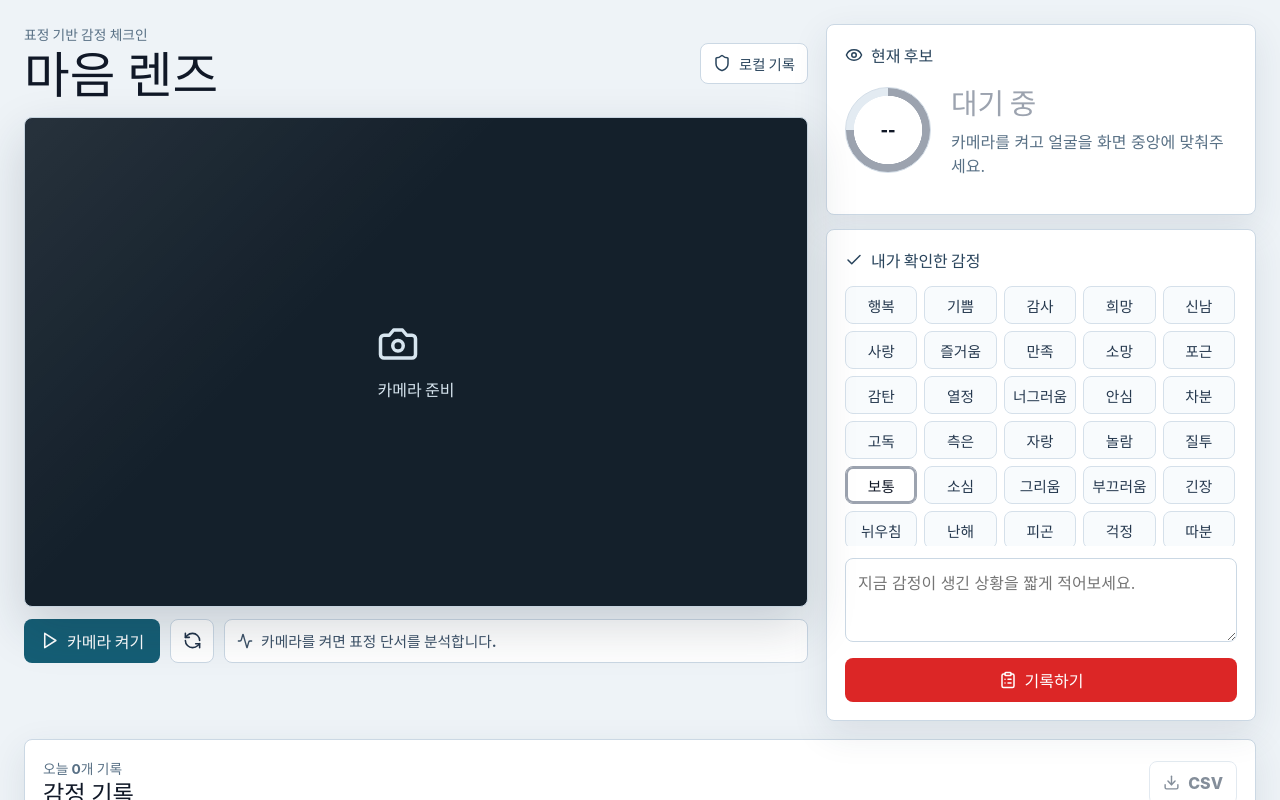
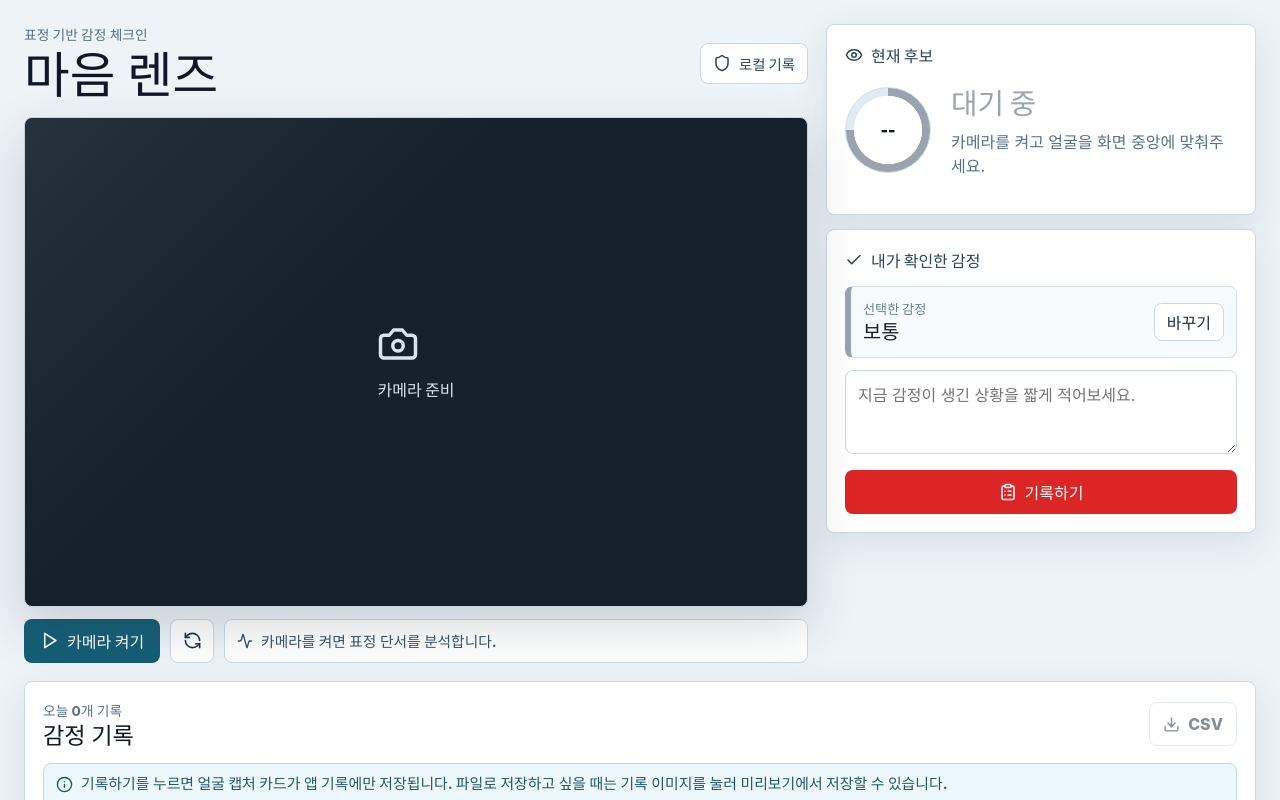
Before and after one commit to cleveranawim-source/emotion_lens, a React (Vite) app: page / in a window 1280 px wide. Shown: the top 800 px of the page. Built offline with nearby package versions, Linux system fonts and the light colour scheme.

Commit message:
Collapse manual emotion picker

```diff
--- a/src/main.jsx
+++ b/src/main.jsx
@@ -560,6 +560,8 @@ function App() {
   const [records, setRecords] = useState(loadRecords);
   const [cameraOn, setCameraOn] = useState(false);
   const [previewRecord, setPreviewRecord] = useState(null);
+  const [emotionPickerOpen, setEmotionPickerOpen] = useState(false);
+  const [showAllEmotions, setShowAllEmotions] = useState(false);
 
   const todayRecords = useMemo(() => {
     const today = new Date().toDateString();
@@ -795,7 +797,9 @@ function App() {
   const topEmotion = prediction?.top;
   const topGroup = prediction?.group;
   const currentOption = topGroup || emotionOptions.find((item) => item.id === (topEmotion?.id || manualEmotion));
-  const selectedEmotionLabel = emotionOptions.find((item) => item.id === manualEmotion)?.label || '보통';
+  const selectedEmotion = emotionOptions.find((item) => item.id === manualEmotion) || emotionOptions.find((item) => item.id === 'ordinary');
+  const selectedEmotionLabel = selectedEmotion?.label || '보통';
+  const recommendedEmotions = prediction?.ranking?.slice(0, 4) || [];
 
   return (
     <main className="app-shell">
@@ -902,6 +906,48 @@ function App() {
               <Check size={18} />
               내가 확인한 감정
             </div>
+
+            <div className="selected-emotion-panel" style={{ '--emotion': selectedEmotion?.color || '#9ca3af' }}>
+              <div>
+                <span>선택한 감정</span>
+                <strong>{selectedEmotionLabel}</strong>
+              </div>
+              <button
+                className="change-emotion-button"
+                onClick={() => {
+                  setEmotionPickerOpen((open) => !open);
+                  setShowAllEmotions(false);
+                }}
+              >
+                바꾸기
+              </button>
+            </div>
+
+            {emotionPickerOpen && (
+              <div className="emotion-picker">
+                <p>추천 후보</p>
+                <div className="emotion-suggestions">
+                  {recommendedEmotions.map((emotion) => (
+                    <button
+                      key={emotion.id}
+                      className={manualEmotion === emotion.id ? 'selected' : ''}
+                      onClick={() => {
+                        setManualEmotion(emotion.id);
+                        setEmotionEditedByUser(true);
+                        setEmotionPickerOpen(false);
+                      }}
+                      style={{ '--emotion': emotion.color }}
+                    >
+                      {emotion.label}
+                    </button>
+                  ))}
+                </div>
+
+                <button className="show-all-button" onClick={() => setShowAllEmotions((visible) => !visible)}>
+                  {showAllEmotions ? '전체 감정 접기' : '전체 감정 보기'}
+                </button>
+
+                {showAllEmotions && (
                   <div className="emotion-grid">
                     {emotionOptions.map((emotion) => (
                       <button
@@ -910,6 +956,8 @@ function App() {
                         onClick={() => {
                           setManualEmotion(emotion.id);
                           setEmotionEditedByUser(true);
+                          setEmotionPickerOpen(false);
+                          setShowAllEmotions(false);
                         }}
                         style={{ '--emotion': emotion.color }}
                       >
@@ -917,6 +965,10 @@ function App() {
                       </button>
                     ))}
                   </div>
+                )}
+              </div>
+            )}
+
             <textarea
               value={note}
               onChange={(event) => setNote(event.target.value)}
--- a/src/styles.css
+++ b/src/styles.css
@@ -349,12 +349,13 @@ h2 {
   display: grid;
   grid-template-columns: repeat(auto-fit, minmax(72px, 1fr));
   gap: 7px;
-  max-height: 260px;
+  max-height: 210px;
   overflow: auto;
   padding-right: 2px;
 }
 
-.emotion-grid button {
+.emotion-grid button,
+.emotion-suggestions button {
   min-height: 38px;
   border: 1px solid #d5e0ea;
   background: #f8fbfd;
@@ -364,11 +365,74 @@ h2 {
   font-weight: 850;
 }
 
-.emotion-grid button.selected {
+.emotion-grid button.selected,
+.emotion-suggestions button.selected {
   border-color: var(--emotion);
   box-shadow: inset 0 0 0 2px var(--emotion);
   background: #ffffff;
   color: #111827;
+}
+
+.selected-emotion-panel {
+  display: flex;
+  align-items: center;
+  justify-content: space-between;
+  gap: 12px;
+  border: 1px solid #d5e0ea;
+  border-left: 6px solid var(--emotion);
+  border-radius: 8px;
+  background: #f8fbfd;
+  padding: 12px;
+}
+
+.selected-emotion-panel span {
+  display: block;
+  color: #6b7f91;
+  font-size: 0.82rem;
+  font-weight: 800;
+}
+
+.selected-emotion-panel strong {
+  display: block;
+  margin-top: 3px;
+  color: #172033;
+  font-size: 1.24rem;
+  line-height: 1.2;
+}
+
+.change-emotion-button,
+.show-all-button {
+  min-height: 38px;
+  border: 1px solid #cbd8e4;
+  border-radius: 8px;
+  background: #ffffff;
+  color: #203248;
+  padding: 0 12px;
+  font-weight: 850;
+  white-space: nowrap;
+}
+
+.emotion-picker {
+  display: grid;
+  gap: 9px;
+  margin-top: 10px;
+}
+
+.emotion-picker p {
+  margin: 0;
+  color: #40566d;
+  font-size: 0.88rem;
+  font-weight: 900;
+}
+
+.emotion-suggestions {
+  display: grid;
+  grid-template-columns: repeat(4, minmax(0, 1fr));
+  gap: 7px;
+}
+
+.show-all-button {
+  justify-self: stretch;
 }
 
 textarea {
@@ -633,8 +697,12 @@ textarea:focus {
     grid-template-columns: repeat(2, minmax(0, 1fr));
   }
 
+  .emotion-suggestions {
+    grid-template-columns: repeat(2, minmax(0, 1fr));
+  }
+
   .emotion-grid {
-    grid-template-columns: 1fr;
+    grid-template-columns: repeat(2, minmax(0, 1fr));
   }
 
   .record-item {
```
Lines whose indentation alone changed are shown as unchanged.
